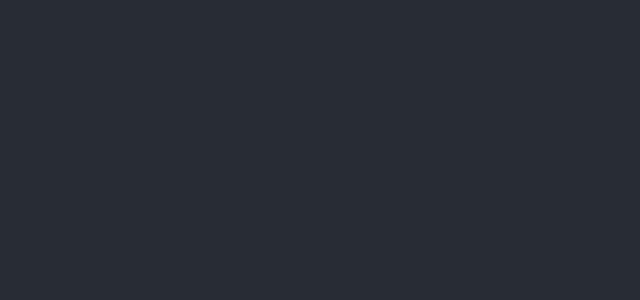
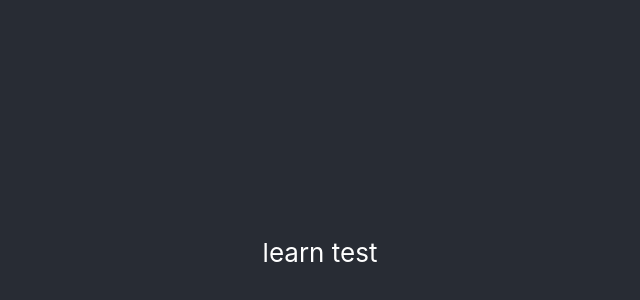
Before and after one commit to goodetn/test-react, a React (Create React App) app: page / in a window 1280 px wide. Shown: the part 148-448 px from the top of the page, without its empty margins (320-960 px from the left). Built offline with nearby package versions, Linux system fonts and the light colour scheme.

Commit message:
🎉 First test

```diff
--- a/src/App.tsx
+++ b/src/App.tsx
@@ -2,10 +2,7 @@
 import "./App.scss";
 
 function App() {
-  return (
-    <div className="App-header">
-    </div>
-  );
+  return <div className="App-header">learn test</div>;
 }
 
 export default App;
```
Also changed, not shown: 1 other file (tests, documents, lock files or other folders).
